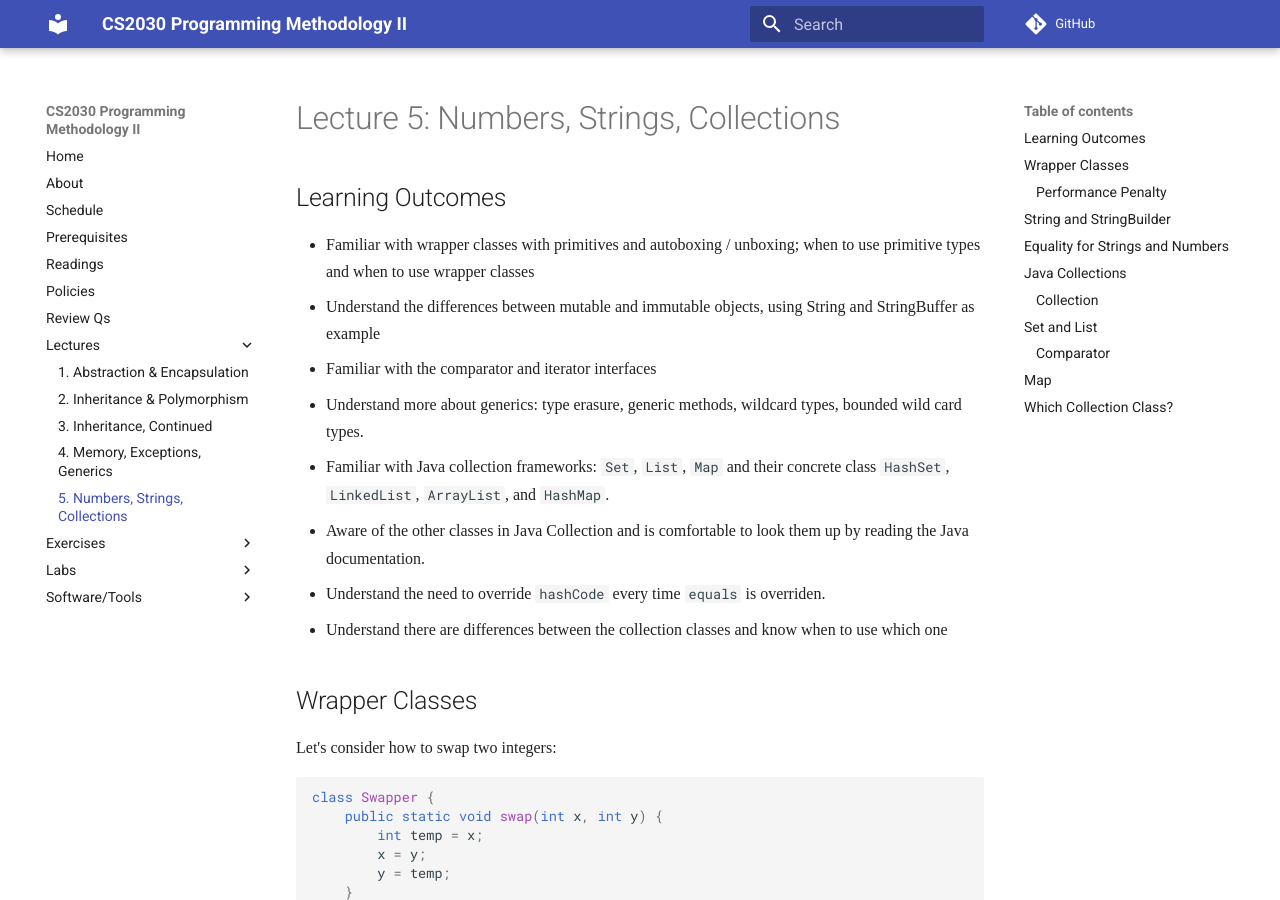
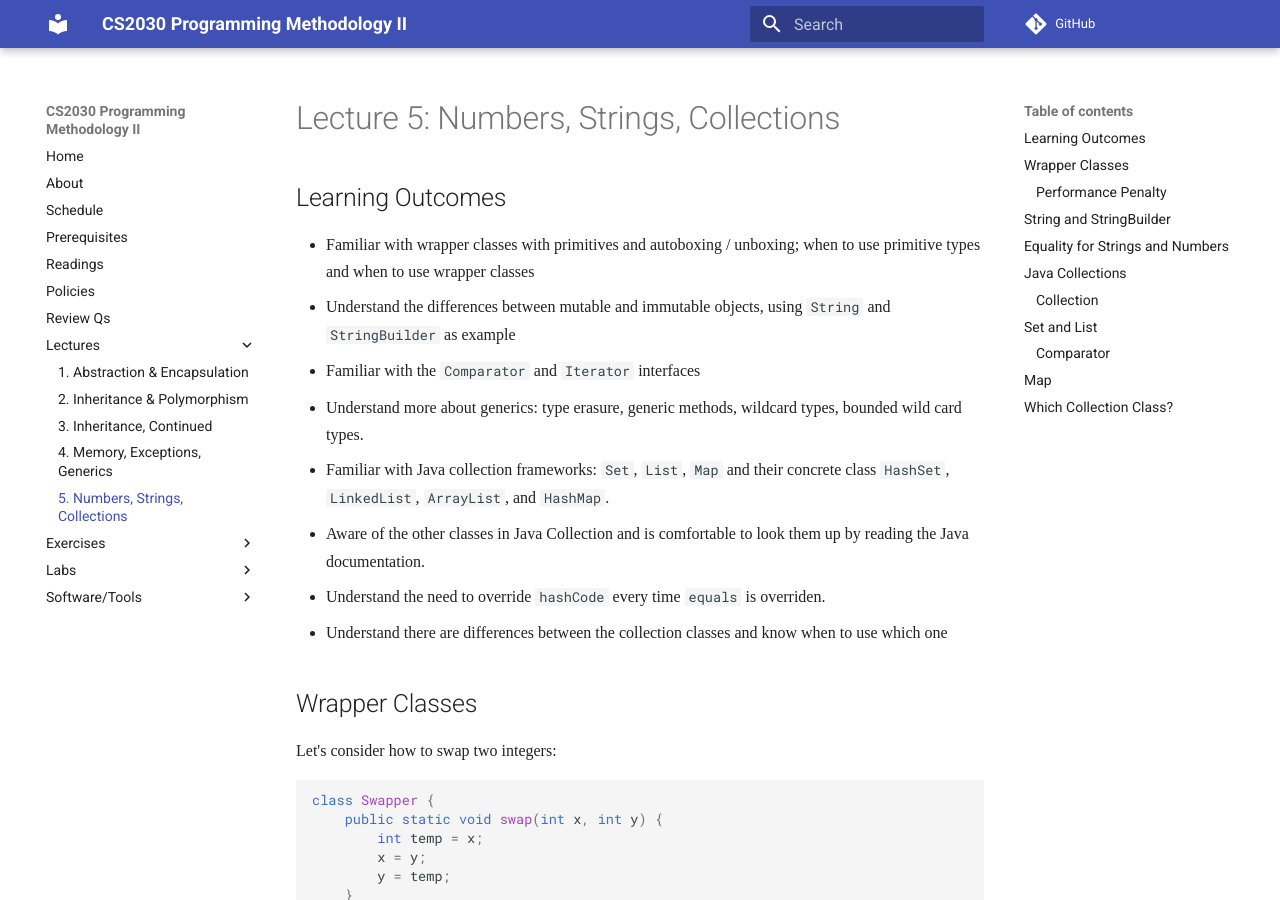
Before and after one commit to nus-cs2030/1718-s2, an MkDocs documentation site: the page built from docs/lec5.md, in a window 1280 px wide and 900 px high. Built offline with MkDocs 1.6.1 and Material for MkDocs 9.7.7, drawn with Linux system fonts in a browser that asks for light colours; some web fonts are replaced; comment, search, counter and statistics services are not loaded; old or Windows-style settings are respelled for this version of MkDocs; some of the changed text lies outside the part shown.

```diff
--- a/docs/lec5.md
+++ b/docs/lec5.md
@@ -3,8 +3,8 @@
 ## Learning Outcomes
 
 - Familiar with wrapper classes with primitives and autoboxing / unboxing; when to use primitive types and when to use wrapper classes
-- Understand the differences between mutable and immutable objects, using String and StringBuffer as example
-- Familiar with the comparator and iterator interfaces
+- Understand the differences between mutable and immutable objects, using `String` and `StringBuilder` as example
+- Familiar with the `Comparator` and `Iterator` interfaces
 - Understand more about generics: type erasure, generic methods, wildcard types, bounded wild card types.
 - Familiar with Java collection frameworks: `Set`, `List`, `Map` and their concrete class `HashSet`, `LinkedList`, `ArrayList`, and `HashMap`.
 - Aware of the other classes in Java Collection and is comfortable to look them up by reading the Java documentation.
```
Also changed, not shown: other parts of docs/lec5.md (+1 -1 lines).
